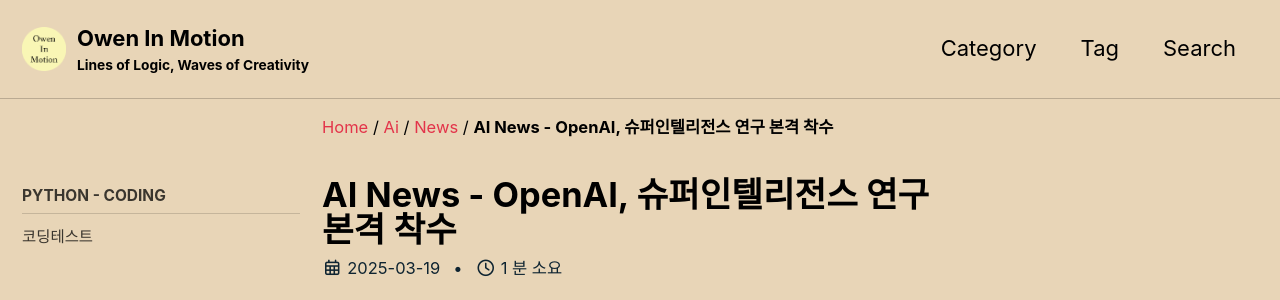
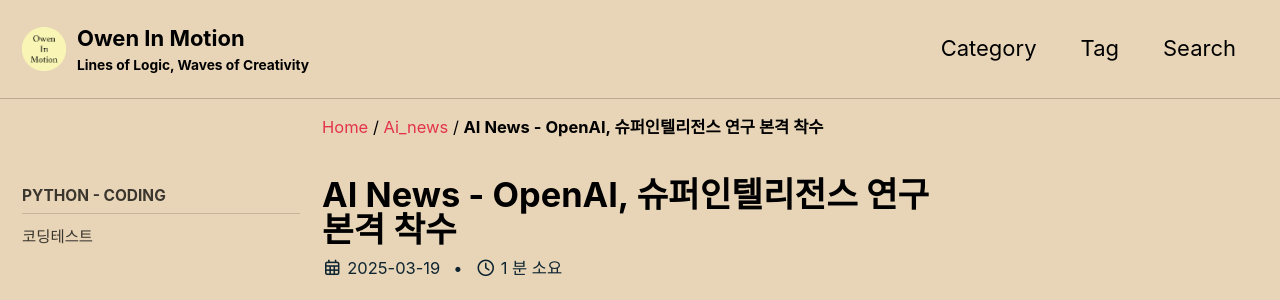
Before and after one commit to mowinowen/mowinowen.github.io, a Jekyll site: the page built from _posts/2025-03-19-ainews1.md, in a window 1280 px wide and 900 px high. Shown: the top 300 px of the window. Built offline with Jekyll 4.4.1, drawn with Linux system fonts in a browser that asks for light colours; cached includes are drawn as plain includes; comment, search, counter and statistics services are not loaded.

Commit message:
category modify

```diff
--- a/_posts/2025-03-19-ainews1.md
+++ b/_posts/2025-03-19-ainews1.md
@@ -1,7 +1,7 @@
 ---
 layout: single
 title: "AI News - OpenAI, 슈퍼인텔리전스 연구 본격 착수"
-categories: AI News
+categories: AI_News
 tag: [OpenAI, AI, 슈퍼인텔리전스, AGI]
 toc: true
 author_profile: false
```
